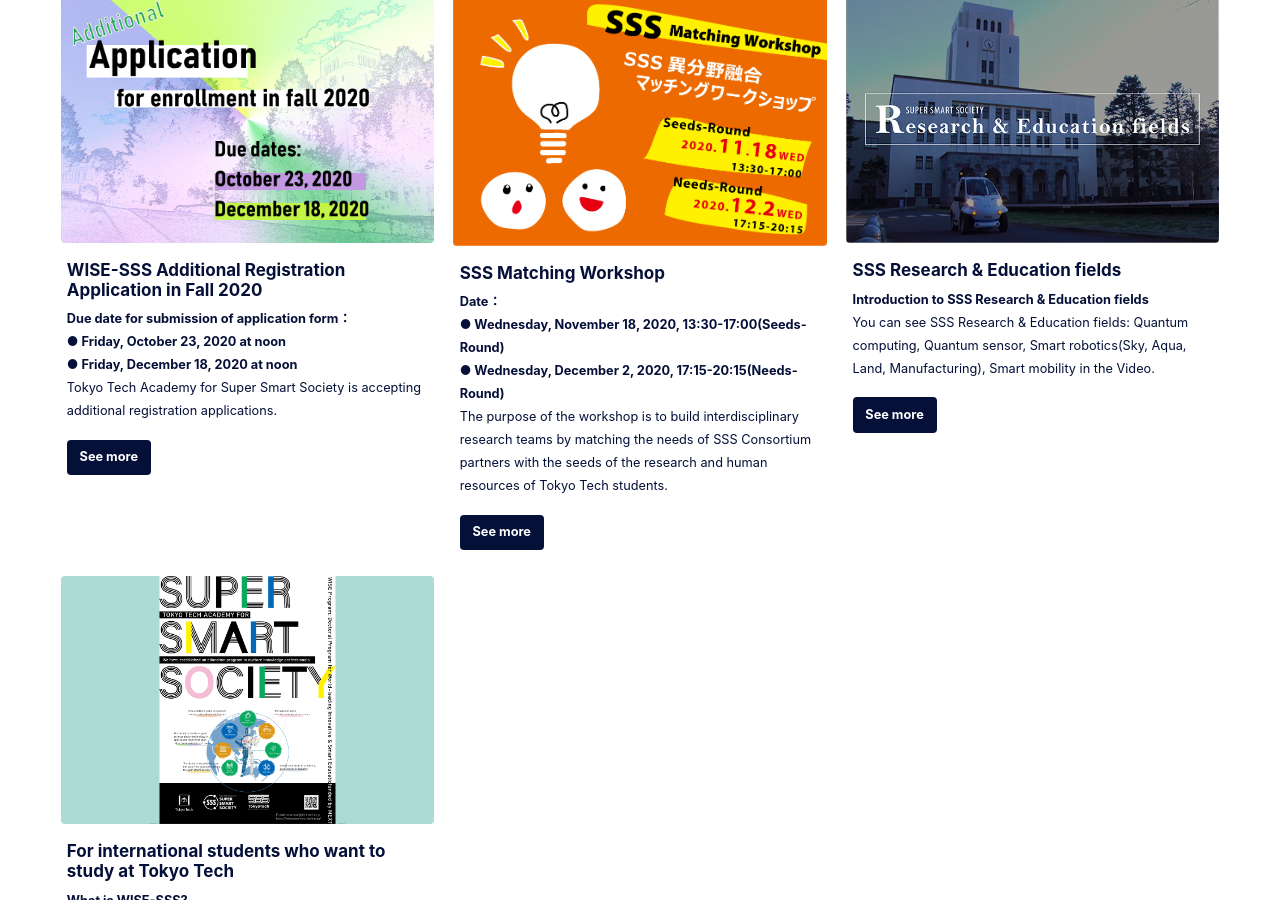
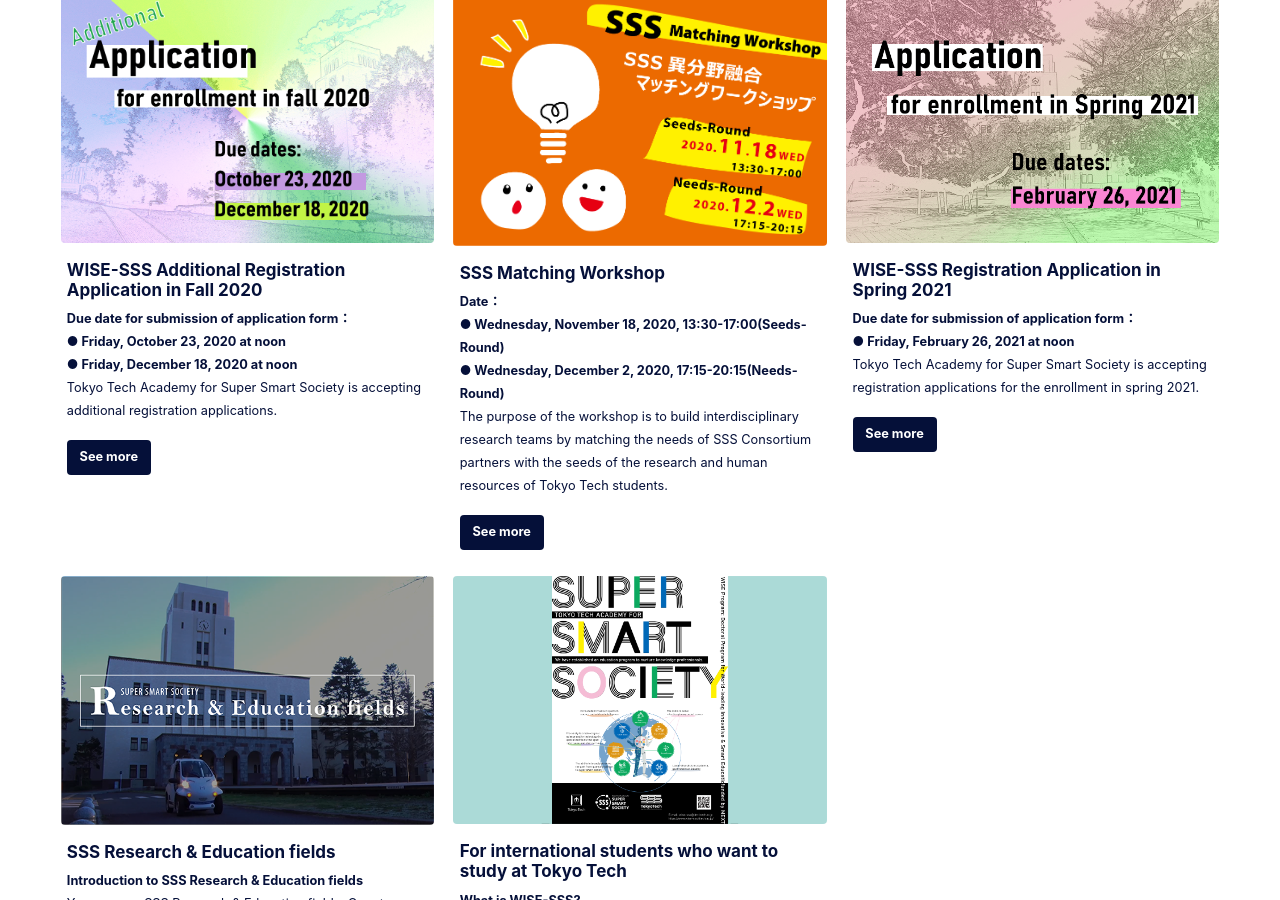
Before and after one commit to fl1d/w0ex.github.io, a Jekyll site: the page built from _pages/home_en.md, in a window 1280 px wide and 900 px high, scrolled down 526 px. Built offline with Jekyll 4.4.1, drawn with Linux system fonts in a browser that asks for light colours; cached includes are drawn as plain includes; nearby versions of some CDN libraries.

Commit message:
Update home_en.md

```diff
--- a/_pages/home_en.md
+++ b/_pages/home_en.md
@@ -55,6 +55,16 @@
     btn_label: "See more"
     btn_class: "btn--primary"
 
+  - image_path: /assets/images/application_2021s.png
+    alt: "WISE-SSS Registration Application in Spring 2021"
+    title: "WISE-SSS Registration Application in Spring 2021"
+    excerpt: "<B>Due date for submission of application form：
+    <br>● Friday, February 26, 2021 at noon</B><br>
+    Tokyo Tech Academy for Super Smart Society is accepting registration applications for the enrollment in spring 2021."
+    url: "/guide_en/"
+    btn_label: "See more"
+    btn_class: "btn--primary"
+
   - image_path: /assets/images/PV.png
     alt: "SSS Research & Education fields"
     title: "SSS Research & Education fields"
@@ -63,6 +73,7 @@
     url: "/RE_fields_en"
     btn_label: "See more"
     btn_class: "btn--primary"
+
 
   - image_path: /assets/images/poster_wise-sss.png
     alt: "For international students who want to study at Tokyo Tech"
```
